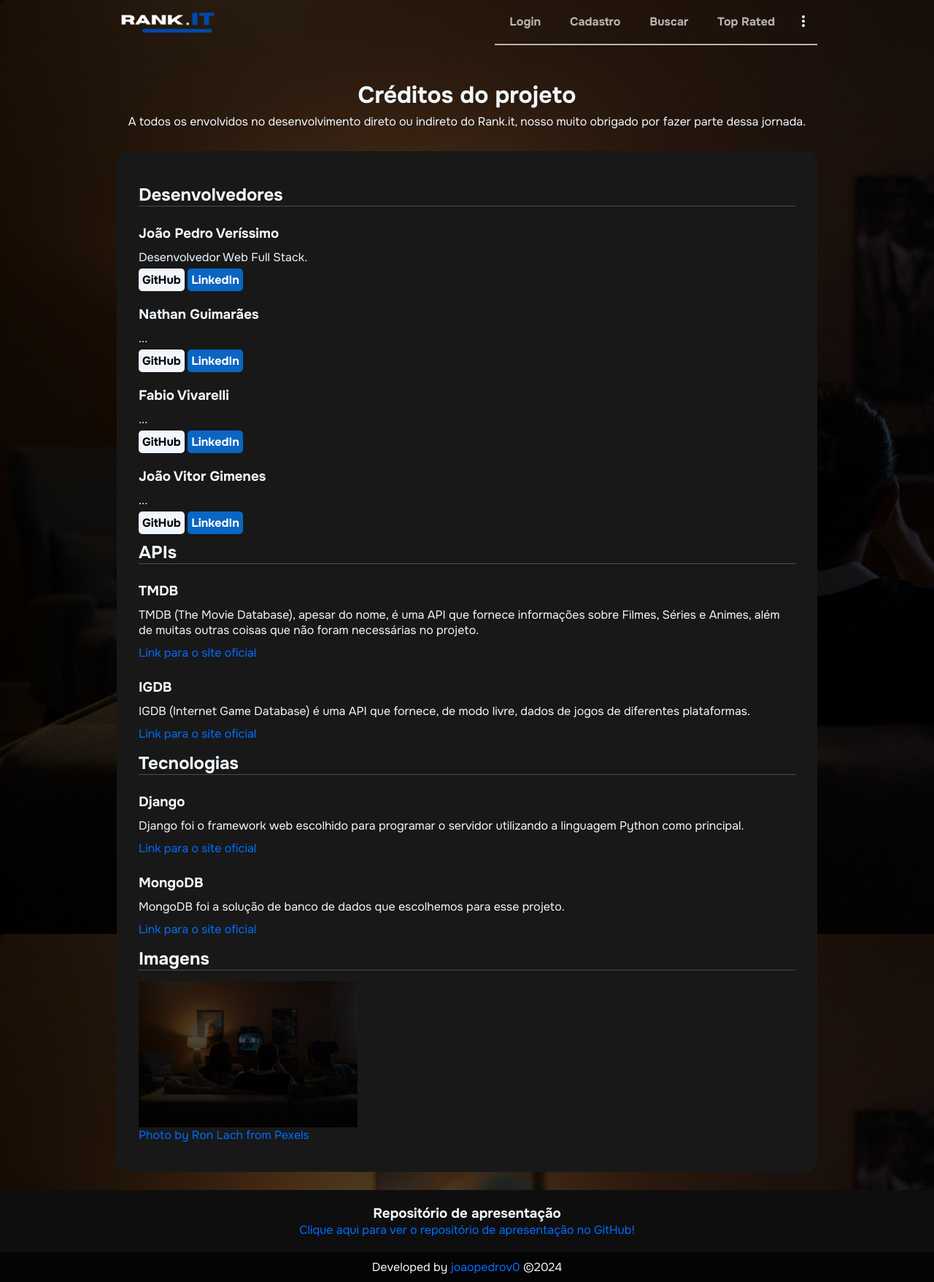
After one commit to joaopedrov0/rankit, a Django app: page /credits/ in a window 1280 px wide. The commit adds this page. Shown: the whole page at 73% size. Run offline with Django 4.2, Linux system fonts and the light colour scheme.

Commit message:
footer pagina de creditos e floating menu

```diff
--- a/templates/static/style/base.css
+++ b/templates/static/style/base.css
@@ -34,7 +34,7 @@ font-family: "Lilita One", sans-serif;
 
 body{
     width: 100vw;
-    height: 100vh;
+    min-height: 100vh;
     overflow-x: hidden;
     /* font-family: Verdana, Geneva, Tahoma, sans-serif; */
     font-family: var(--text-font);
--- /dev/null
+++ b/templates/static/style/credits.css
@@ -0,0 +1,75 @@
+body{
+    background-image: url('/static/img/main-bg.jpg');
+    background-attachment: fixed;
+
+    display: flex;
+    flex-direction: column;
+    justify-content: start;
+    align-items: center;
+}
+
+h1{
+    margin-top: 50px;
+}
+
+body > p{
+    text-align: center;
+    margin: 5px 20px;
+}
+
+main{
+    width: clamp(270px, 960px, 95vw);
+    min-height: 100vh;
+    background-color: var(--default-grey-bg);
+    padding: 30px;
+    border-radius: 15px;
+    margin: 25px 0;
+}
+
+main h2{
+    margin: 15px 0;
+    border-bottom: 1px solid rgba(200, 200, 200, 0.3);
+}
+
+main h3{
+    margin: 25px 0 10px 0;
+}
+
+main .image-credits img{
+    width: 300px;
+    max-width: 90vw;
+}
+
+.image-credits{
+    display: flex;
+    flex-direction: column;
+}
+
+main a{
+    color: var(--default-text-color-blue);
+}
+
+main p{
+    margin: 0 0 10px 0;
+}
+
+main a:hover{
+    text-decoration: underline;
+    cursor: pointer;
+}
+
+a.credits-external-links{
+    padding: 5px;
+    border-radius: 5px;
+    font-weight: bold;
+}
+
+a.credits-github{
+    color: rgb(1, 4, 9);
+    background-color: rgb(240, 246, 252);
+}
+
+a.credits-linkedin{
+    color: rgb(255, 255, 255);
+    background-color: rgb(10, 102, 194);
+}
--- a/templates/static/style/floating-menu.css
+++ b/templates/static/style/floating-menu.css
@@ -17,12 +17,13 @@
 	background-color: var(--default-grey-bg);
 	width: 100%;
 	text-align: end;
-	transition: all 500ms ease calc(var(--i) * 100ms);
-    z-index: 9;
+	transition: transform 500ms ease calc(var(--i) * 100ms);
+    z-index: 9, background-color 200ms ease 10ms;
 }
 
 .floating-menu > *:hover{
     background-color: var(--default-grey-bg-light);
+	cursor: pointer;
 }
 
 .floating-menu > *:first-child{
@@ -32,6 +33,11 @@
 	border-radius: 0 0 7px 7px
 }
 
+.floating-menu.floating-menu-closed{
+	transform: translateY(-100%);
+	transition: transform 0s ease 1000ms;
+}
+
 .floating-menu.floating-menu-closed > *{
 	transform: translateX(50%) rotateY(90deg);
 }
--- a/templates/static/style/footer.css
+++ b/templates/static/style/footer.css
@@ -0,0 +1,32 @@
+footer{
+    width: 100vw;
+    flex-direction: column;
+    background: var(--default-grey-bg-dark);
+    text-align: center;
+}
+
+footer > * {
+    padding: 10px;
+}
+
+.footer-container{
+    padding: 20px;
+    display: flex;
+    flex-direction: column;
+    align-items: center;
+}
+
+h3.credits{
+    margin-top: 15px;
+}
+
+.developed-by{
+    width: 100vw;
+    text-align: center;
+
+    background: var(--default-grey-bg-deepdark);
+}
+
+footer a{
+    color: var(--default-text-color-blue);
+}
--- a/templates/static/style/header.css
+++ b/templates/static/style/header.css
@@ -7,6 +7,7 @@ header{
     width: clamp(300px, 100vw, 960px);
     /* width: 100vw; */
     height: 60px;
+    position: relative;
 }
 
 .header-container{
@@ -75,6 +76,7 @@ header{
     flex-direction: row;
     align-items: center;
     border-bottom: 2px solid rgba(200, 200, 200, 0.9);
+    /* position: relative; */
     /* margin: 0 15px; */
 }
 
--- a/templates/static/style/home.css
+++ b/templates/static/style/home.css
@@ -16,7 +16,7 @@
 }
 
 .reviews{
-    margin-top: 50px;
+    margin: 50px 0;
     padding: 20px;
     border-radius: 10px;
     background-color: var(--default-grey-bg);
--- a/templates/static/style/search.css
+++ b/templates/static/style/search.css
@@ -37,6 +37,7 @@
 main{
     display: flex;
     justify-content: center;
+    min-height: 100vh;
 }
 
 .container{
--- a/templates/static/style/vars.css
+++ b/templates/static/style/vars.css
@@ -1,8 +1,11 @@
 :root{
 
     --default-text-color: aliceblue;
+    --default-text-color-blue:rgb(0, 110, 255);
     --default-grey-bg: rgb(24, 24, 24);
     --default-grey-bg-light: rgb(34, 34, 34);
+    --default-grey-bg-dark: rgb(14, 14, 14);
+    --default-grey-bg-deepdark: rgb(4, 4, 4);
     --interactive-font: "Roboto", sans-serif;
     --text-font: "Onest", sans-serif;
     --title-font: "Lilita One", sans-serif;
--- /dev/null
+++ b/webapp/templates/credits.html
@@ -0,0 +1,98 @@
+<!DOCTYPE html>
+<html lang="en">
+    <head>
+        <meta charset="UTF-8">
+        <meta name="viewport" content="width=device-width, initial-scale=1.0">
+        <title>Créditos - rank.it</title>
+
+        <!-- Importing Stylesheets -->
+        <link rel="stylesheet" href="/static/style/base.css">
+        <link rel="stylesheet" href="/static/style/credits.css">
+    </head>
+    <body>
+        <div class="header-container">
+            <header>
+                <a class="logo" href="/"><img src="/static/img/logo.png"/></a>
+                <div class="menu">
+                        <a class="mobile-only" href="/"><span class="material-symbols-outlined filled">home</span></a>
+                        {% if not logged %}
+                            <a href="/login" class="login">Login</a>
+                            <a href="/cadastro" class="cadastro">Cadastro</a>
+                        {% endif %}
+                        <a href="/search" class="search mobile-hidden">Buscar</a>
+                        <a href="/search" class="search mobile-only material-symbols-outlined">search</a>
+                        <a href="/not-found" class="top">Top Rated</a>
+                        {% if logged %}
+                            <a class="profile-btn" href="/profile/{{user.username}}" class="top"><span class="mobile-hidden">{{user.name}}</span><img class="profile-icon" src="/static/img/icon/{{user.icon}}.png"/></a>
+                        {% endif %}
+                        <span class="menu-btn material-symbols-outlined" onclick="toggleMenu()">more_vert</span>
+
+                </div>
+                <div class="floating-menu floating-menu-closed">
+                    <span style="--i:1" onclick="toggleMenu()"><span class="material-symbols-outlined filled">close</span></span>
+                    <a href="/search" style="--i:2">Estou com sorte</a>
+                    {% if logged %}
+                    <a href="/editProfile" style="--i:3">Editar perfil</a>
+                    <a href="/logout" style="--i:4">Log Out</a>
+                    {% endif %}
+                </div>
+            </header>
+        </div>
+            <h1>Créditos do projeto</h1>
+            <p>A todos os envolvidos no desenvolvimento direto ou indireto do Rank.it, nosso muito obrigado por fazer parte dessa jornada.</p>
+        <main>
+            <h2>Desenvolvedores</h2>
+
+            <h3>João Pedro Veríssimo</h3>
+            <p>Desenvolvedor Web Full Stack.</p>
+            <a class="credits-external-links credits-github" href="https://github.com/joaopedrov0">GitHub</a>
+            <a class="credits-external-links credits-linkedin" href="https://www.linkedin.com/in/jo%C3%A3o-pedro-895aa9227/">LinkedIn</a>
+
+            <h3>Nathan Guimarães</h3>
+            <p>...</p>
+            <a class="credits-external-links credits-github" href="https://github.com/nathanhgo">GitHub</a>
+            <a class="credits-external-links credits-linkedin" href="https://www.linkedin.com/in/nathanguimaraes/">LinkedIn</a>
+
+            <h3>Fabio Vivarelli</h3>
+            <p>...</p>
+            <a class="credits-external-links credits-github" href="https://github.com/PichuFV">GitHub</a>
+            <a class="credits-external-links credits-linkedin" href="https://www.linkedin.com/in/fabio-vivarelli-218270196/">LinkedIn</a>
+
+            <h3>João Vitor Gimenes</h3>
+            <p>...</p>
+            <a class="credits-external-links credits-github" href="https://github.com/iamthewalrusz">GitHub</a>
+            <a class="credits-external-links credits-linkedin" href="https://www.linkedin.com/in/jo%C3%A3o-vitor-gimenes-dos-santos-42380a302/">LinkedIn</a>
+
+            <h2>APIs</h2>
+            <h3>TMDB</h3>
+            <p>TMDB (The Movie Database), apesar do nome, é uma API que fornece informações sobre Filmes, Séries e Animes, além de muitas outras coisas que não foram necessárias no projeto.</p>
+            <a href="https://www.themoviedb.org/">Link para o site oficial</a>
+            <h3>IGDB</h3>
+            <p>IGDB (Internet Game Database) é uma API que fornece, de modo livre, dados de jogos de diferentes plataformas.</p>
+            <a href="https://www.igdb.com/">Link para o site oficial</a>
+
+            <h2>Tecnologias</h2>
+            <h3>Django</h3>
+            <p>Django foi o framework web escolhido para programar o servidor utilizando a linguagem Python como principal.</p>
+            <a href="https://www.djangoproject.com/">Link para o site oficial</a>
+            <h3>MongoDB</h3>
+            <p>MongoDB foi a solução de banco de dados que escolhemos para esse projeto.</p>
+            <a href="https://www.mongodb.com/pt-br">Link para o site oficial</a>
+
+            <h2>Imagens</h2>
+            <a href="https://www.pexels.com/photo/friends-sitting-on-the-couch-and-watching-film-9807277/" class="image-credits">
+                <img src="/static/img/main-bg.jpg" />
+                <p>Photo by Ron Lach from Pexels</p>
+            </a>
+
+        </main>
+        <footer>
+            <div class="footer-container">
+                <h3 class="public-repository">Repositório de apresentação</h3>
+                <a href="https://github.com/joaopedrov0/rankit-presentation">Clique aqui para ver o repositório de apresentação no GitHub!</a>
+            </div>
+            <div class="developed-by">Developed by <a href="https://github.com/joaopedrov0">joaopedrov0</a> ©2024</div>
+        </footer>
+        <script src="/static/javascript/floatingMenu.js"></script>
+    </body>
+</html>
--- a/webapp/urls.py
+++ b/webapp/urls.py
@@ -16,6 +16,6 @@ urlpatterns = [
     path('logout', views.logout, name="logout"),
     path('profile/<str:username>/follow/', views.follow, name="follow"),
     path('profile/<str:username>/unfollow/', views.unfollow, name="unfollow"),
-    path('removeAsSeen/<str:mediaType>/<str:mediaID>', views.removeAsSeen, name='removeAsUnSeen'), # ! pendente
-    # path('editReview/<str:mediaType>/<str:mediaID>', views.editReview, name='editReview'), # ! pendente
+    path('removeAsSeen/<str:mediaType>/<str:mediaID>', views.removeAsSeen, name='removeAsSeen'),
+    path('credits/', views.credits, name='credits'),
 ]
--- a/webapp/views.py
+++ b/webapp/views.py
@@ -453,3 +453,14 @@ def removeAsSeen(request, mediaType, mediaID):
     Database.refreshMedia(media)
 
     return HttpResponseNotModified()
+
+def credits(request):
+    logged = False
+    clientProfile = None
+    if LOGIN_MANAGER.isLoggedRequest(request): # Se o cliente estiver logado
+        logged = True
+
+        clientID = LOGIN_MANAGER.getUserByRequest(request)
+
+        clientProfile = LOGIN_MANAGER.recoverCached(clientID)
+    return render(request, 'credits.html', {"logged": logged, "user": clientProfile})
```
Also changed, not shown: webapp/templates/cadastro.html (+9 -0 lines), webapp/templates/editProfile.html (+18 -8 lines), webapp/templates/home.html (+18 -8 lines), webapp/templates/login.html (+10 -0 lines), webapp/templates/media.html (+17 -8 lines), webapp/templates/not-found.html (+9 -0 lines), webapp/templates/profile.html (+17 -8 lines), webapp/templates/search.html (+17 -8 lines), webapp/templates/footer.html (added).
